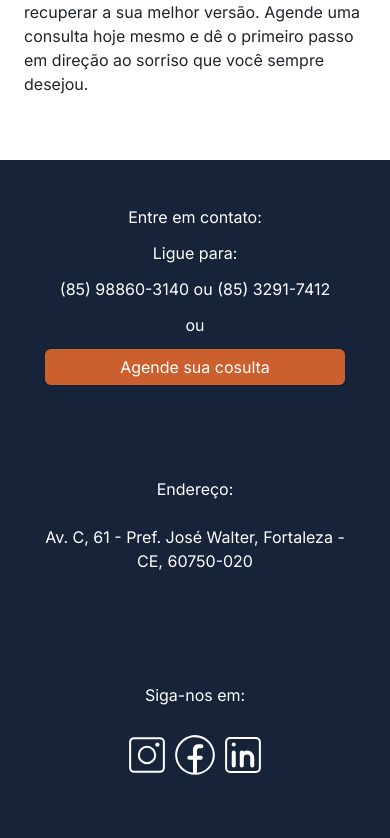
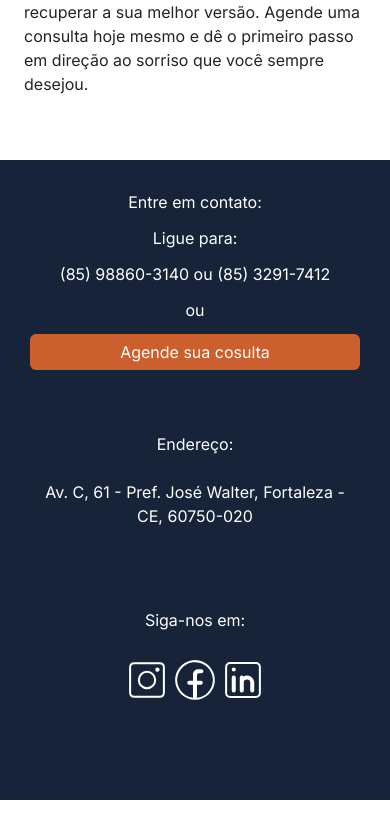
Before and after one commit to RodrigoBarreto2015/Odonto, a React (Vite) app: page /servicos/implante in a window 390 px wide. Shown: the part 994-1832 px from the top of the page. After the commit the page ends 1794 px from the top, so only its background shows below. Built offline with nearby package versions, Linux system fonts and the light colour scheme.

Commit message:
style: footer changes

```diff
--- a/src/components/Footer/Footer.css
+++ b/src/components/Footer/Footer.css
@@ -68,10 +68,24 @@ a{
     footer {
         grid-template-columns: 1fr;
         grid-template-rows: repeat(3, 1fr);
+
+        grid-template-rows: fit-content auto;
+        height: max-content;
+    }
+
+    .contato-section{
+        height: fit-content;
+        padding: 10px;
     }
 
     .endereco-section{
         margin-left: 0;
-        padding: 25px;
+        padding: auto;
+
+
+    }
+
+    .redes-sociais-section{
+        padding: auto;
     }
 }
--- a/src/pages/lentes/Lentes.scss
+++ b/src/pages/lentes/Lentes.scss
@@ -23,6 +23,11 @@ ul,
 ol {
     text-align: start;
 }
+
+h4{
+    color: var(--primary);
+}
+
 
 .beneficios>ul {
     counter-reset: li;
--- a/src/pages/lentes/Lentes.tsx
+++ b/src/pages/lentes/Lentes.tsx
@@ -55,12 +55,12 @@ const Lentes = () => {
       </section>
       <section className="agende">
         <div className="jumbotron">
-          <h1 className="display-4">Agende Sua Consulta Hoje Mesmo!</h1>
+          <h4 className="display-5">Agende Sua Consulta Hoje Mesmo!</h4>
           <p className="lead">Não espere mais para ter o sorriso dos seus sonhos! Agende uma consulta conosco e descubra como as lentes de contato dental podem transformar sua aparência e sua vida.</p>
           <hr className="my-4" />
           <p>Entre em contato agora mesmo e dê o primeiro passo em direção a um sorriso radiante!</p>
           <p className="lead">
-            <LinkButtonGlobal text="Agende agora" link="https://api.whatsapp.com/send?phone=5585988603140&text=Ol%C3%A1%2C+gostaria+de+agendar+uma+consulta+referente+a%3A+Facetas em resina%3F"/>
+            <LinkButtonGlobal text="Agende agora" link="https://api.whatsapp.com/send?phone=5585988603140&text=Ol%C3%A1%2C+gostaria+de+agendar+uma+consulta+referente+a%3A+Facetas em resina%3F" />
           </p>
         </div>
       </section>
```
